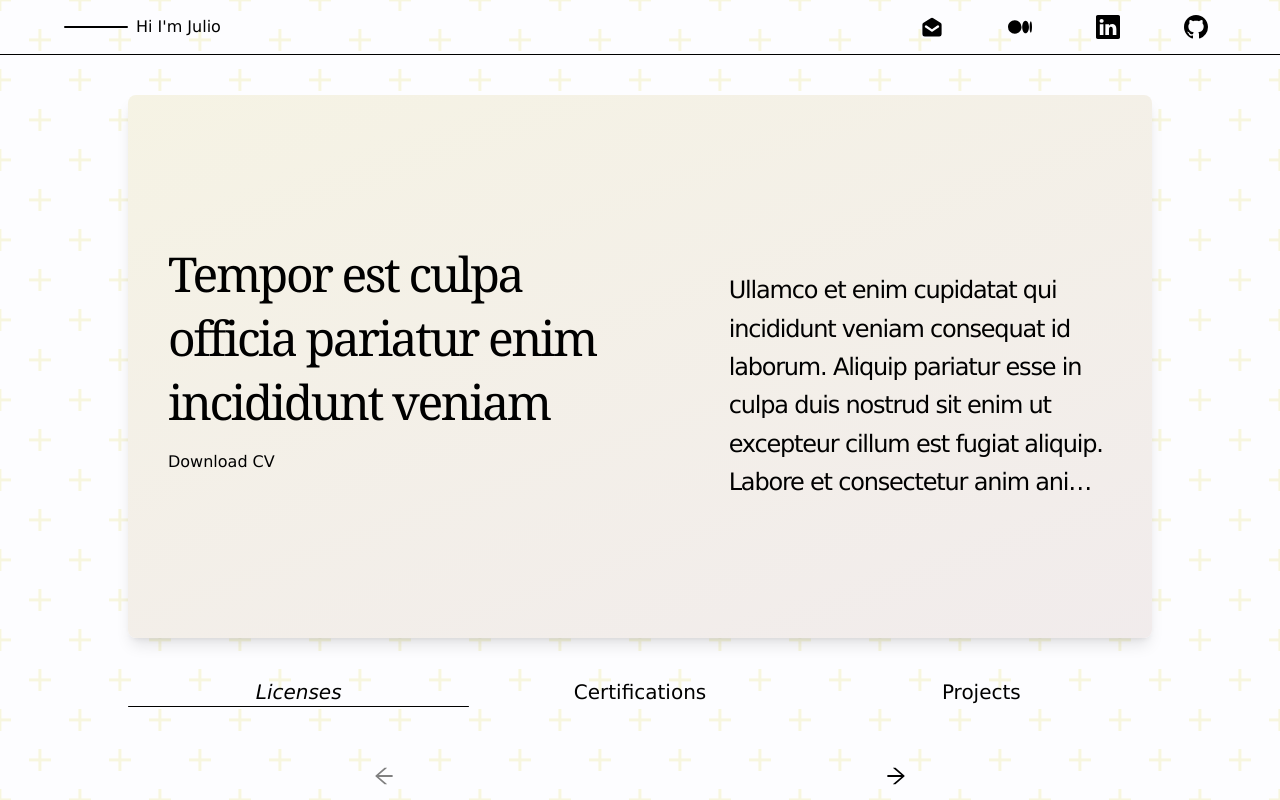
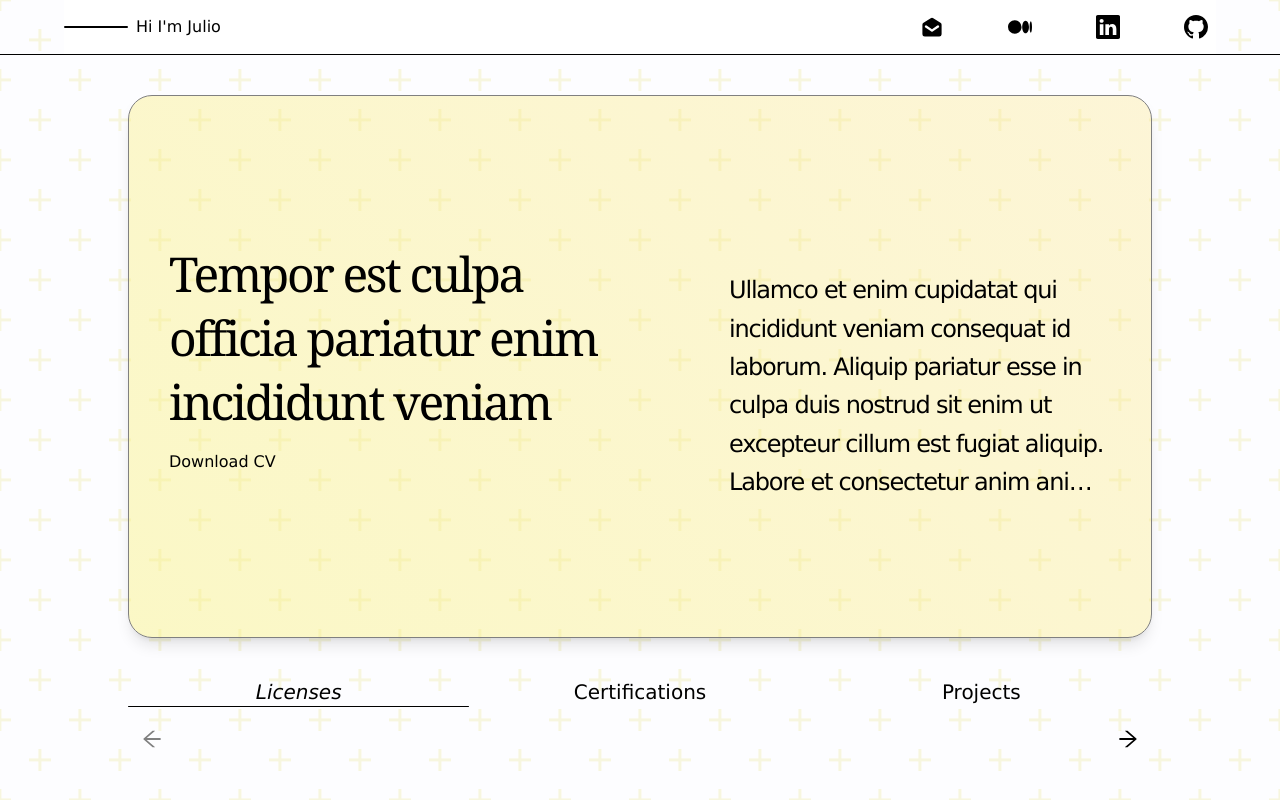
Before and after one commit to XxXNe0XxX/template, a React (Create React App) app: page / in a window 1280 px wide. Built offline with nearby package versions, Linux system fonts and the light colour scheme.

Commit message:
edited styles

```diff
--- a/src/Content.js
+++ b/src/Content.js
@@ -4,7 +4,7 @@ import { motion } from "framer-motion";
 const Content = ({ data }) => {
   const { currentIndex } = useContent();
   return (
-    <div className="h-full inner-background  shadow-lg  my-10  rounded-lg  min-h-fit flex  items-center  lg:w-[80vw] md:w-[90vw] px-10    ">
+    <div className="h-full inner-background  shadow-lg  my-10 border border-graytext sm:rounded-3xl  min-h-fit flex  items-center  lg:w-[80vw] md:w-[90vw] px-10    ">
       {data.map((each, i) => (
         <motion.div
           key={i}
@@ -12,7 +12,7 @@ const Content = ({ data }) => {
           whileInView={{ opacity: 1, x: 0 }}
           className={`${
             currentIndex !== each.index ? "hidden" : ""
-          }   flex flex-col space-y-10 sm:space-x-20 lg:flex-row  content-center items-center text-left   `}
+          }   flex flex-col space-y-10 sm:space-x-20 lg:flex-row   content-center items-center overflow-hidden text-left   `}
         >
           {each.item}
         </motion.div>
--- a/src/Footer.js
+++ b/src/Footer.js
@@ -20,7 +20,7 @@ const Footer = ({ dataLength }) => {
   ];
 
   return (
-    <div className="h-[10vh] pb-2  w-full lg:w-[80vw] md:w-[90vw] flex flex-col justify-between lg:h-44">
+    <div className="h-[10vh] pb-2  w-full lg:w-[80vw] md:w-[90vw] space-y-6 flex flex-col justify-start lg:h-44">
       <ul className=" flex justify-center w-full ">
         {pages.map((each, i) => (
           <button
@@ -43,9 +43,9 @@ const Footer = ({ dataLength }) => {
           </button>
         ))}
       </ul>
-      <div className="w-full h-fit flex md:justify-around justify-around">
+      <div className="w-full h-fit flex md:justify-between mx-auto justify-around">
         <button
-          className={`py-2 px-4 scale-150 transition-all ${
+          className={` px-4 scale-150 transition-all ${
             currentIndex === 0 ? " text-graytext " : ""
           }`}
           onClick={() =>
@@ -56,7 +56,7 @@ const Footer = ({ dataLength }) => {
         </button>
 
         <button
-          className={`py-2 px-4 scale-150  transition-all ${
+          className={` px-4 scale-150  transition-all ${
             currentIndex === dataLength - 1 ? "  text-graytext " : ""
           }`}
           onClick={() =>
--- a/src/Navbar.js
+++ b/src/Navbar.js
@@ -32,7 +32,7 @@ const Navbar = () => {
     <>
       {/* <div className="absolute background-animate bg-gradient-to-tr from-black to-blue-500 -z-10 "></div> */}
       {/* <div className="absolute h-screen w-[50vw] bg-green-200 right-0 bottom-0 -z-10 "></div> */}
-      <nav className="flex lg:h-20  h-16 w-[90vw] justify-between items-center mx-auto ">
+      <nav className="flex lg:h-20 bg-whitetext h-16 w-[90vw] justify-between items-center mx-auto ">
         <div className="flex items-center gap-x-2 w-full">
           <div className="w-16 lg:inline-block md:inline-block hidden bg-black h-[2px] rounded-lg"></div>
           <motion.h1
--- a/src/index.css
+++ b/src/index.css
@@ -76,9 +76,11 @@ body {
 }
 
 .inner-background {
-  background-color: #b499ff;
-  background: linear-gradient(-20deg, #e9defa 0%, #fbfcdb 100%);
-  animation: gradient 10s ease infinite reverse;
+  background: linear-gradient(
+    44.8deg,
+    rgba(242, 255, 102, 0.67) -53.1%,
+    rgba(255, 221, 136, 0.28) 49%
+  );
+  animation: gradient 5s ease infinite reverse;
   background-size: 400% 400%;
-  backdrop-filter: 20rem;
 }
```
